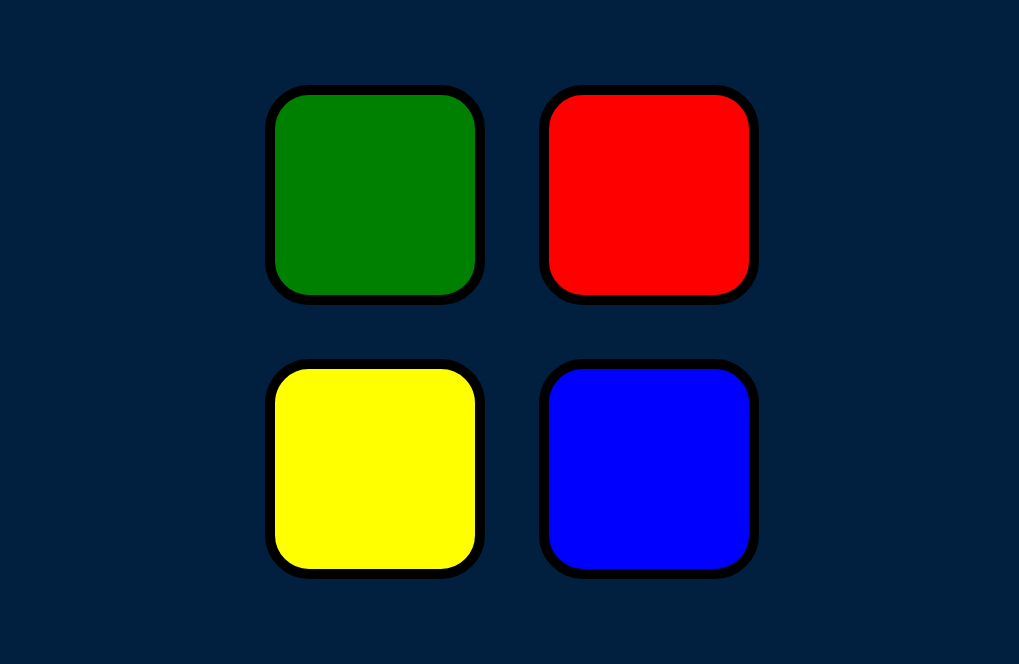
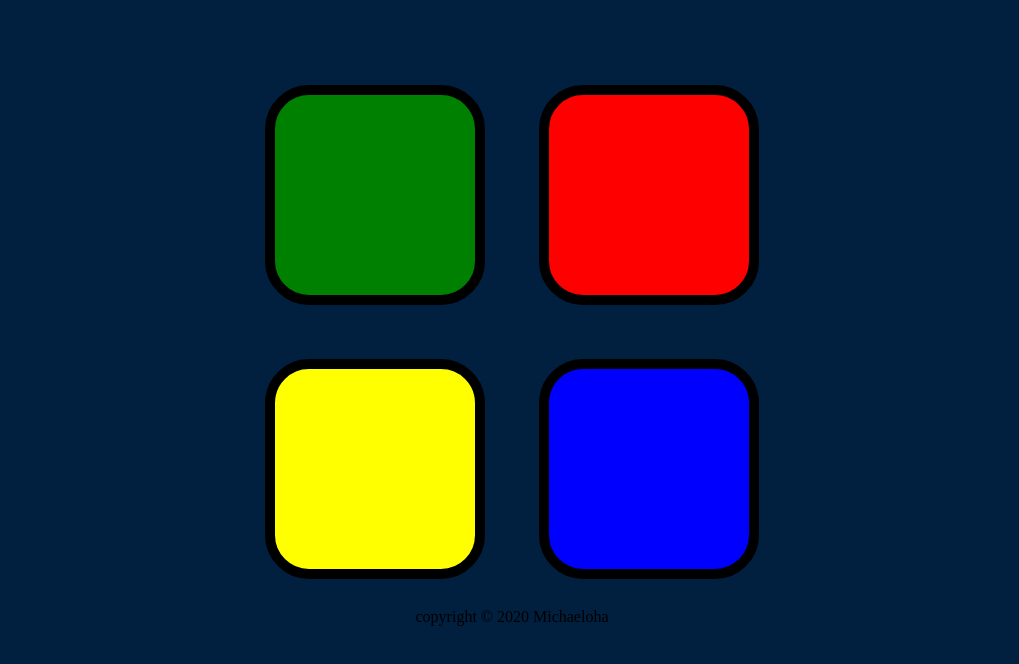
Before and after one commit to Michaeloha/My-Simon-Game, a plain HTML site: page Simon Game Challenge Completed/index.html in a window 1280 px wide. Shown: the part 114-778 px from the top of the page, without its empty margins (128-1147 px from the left). Drawn offline with nearby package versions, Linux system fonts and the light colour scheme.

Commit message:
Update index.html

```diff
--- a/Simon Game Challenge Completed/index.html
+++ b/Simon Game Challenge Completed/index.html
@@ -39,5 +39,7 @@
   <script src="game.js" charset="utf-8"></script>
 
 </body>
-
+ <footer>
+copyright &copy 2020 Michaeloha
+  </footer>
 </html>
```
